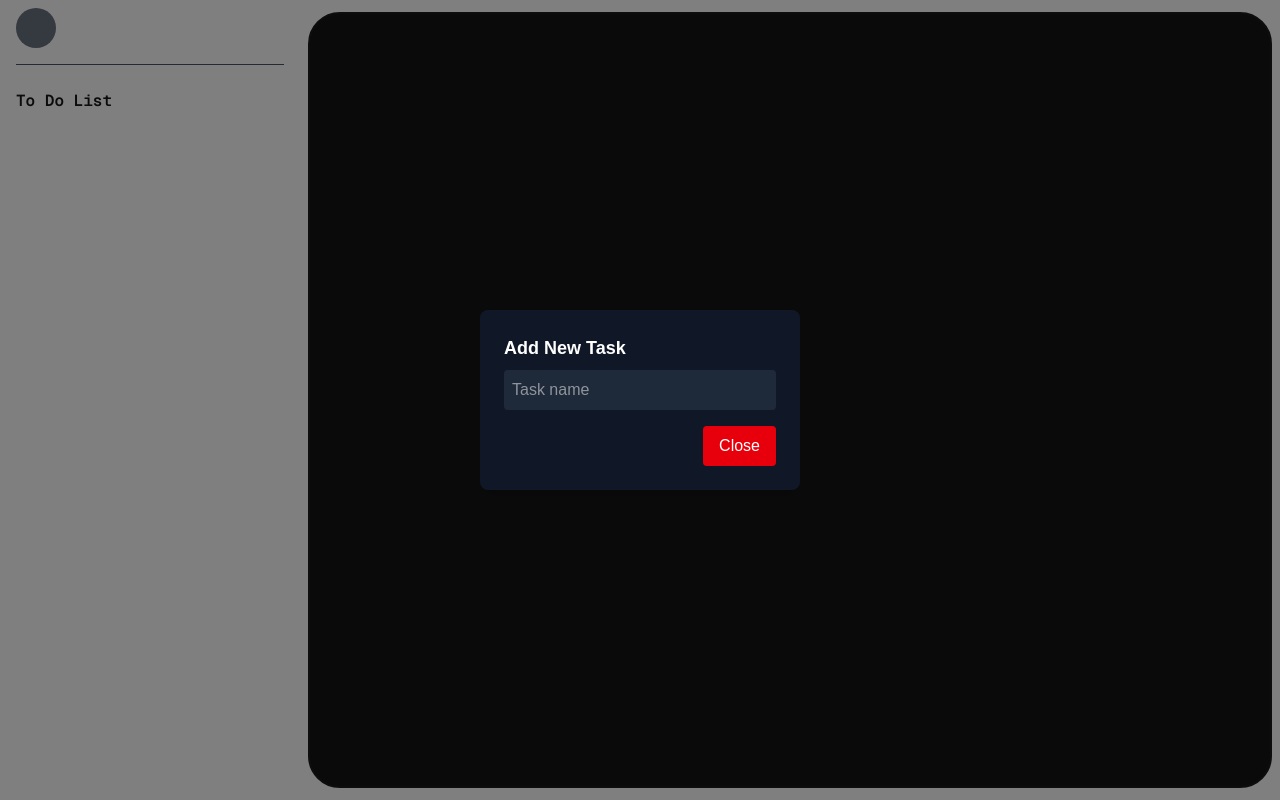
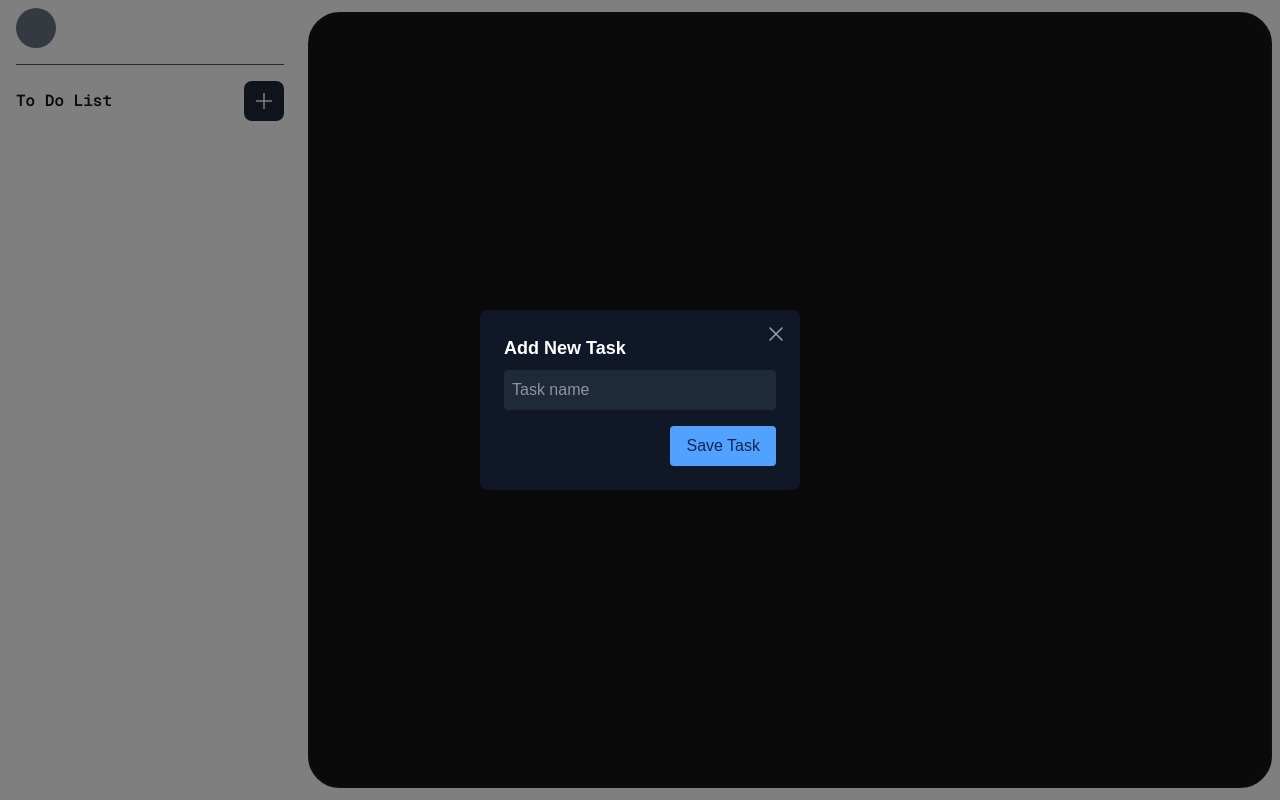
Before and after one commit to faturado/todo-list, a Next.js app: page / in a window 1280 px wide. Both pictures are taken after a click on the button 264 px from the left and 101 px from the top of the page. Built offline with nearby package versions, Linux system fonts and the light colour scheme.

Commit message:
Finalizing the pop-up card

```diff
--- a/app/globals.css
+++ b/app/globals.css
@@ -27,7 +27,7 @@
     @apply fixed inset-0 flex items-center justify-center bg-black/50;
   }
   .modal-card {
-    @apply bg-gray-900 p-6 rounded-lg shadow-lg w-80;
+    @apply bg-gray-900 p-6 rounded-lg shadow-lg w-80 relative;
   }
   .modal-title {
     @apply text-white text-lg font-semibold;
@@ -36,7 +36,16 @@
     @apply w-full mt-2 p-2 rounded bg-gray-800 text-white;
   }
   .modal-button {
-    @apply px-4 py-2 bg-red-600 text-white rounded hover:bg-red-500;
+    @apply px-4 py-2 bg-blue-400 text-blue-950 rounded hover:bg-blue-300;
+  }
+
+  /* Close Button */
+  .modal-close-btn {
+    @apply absolute top-2 right-2 text-gray-400 hover:text-white p-1 rounded-lg transition duration-200;
+  }
+
+  .modal-close-icon {
+    @apply w-6 h-6;
   }
 }
 
--- a/app/pan/left.jsx
+++ b/app/pan/left.jsx
@@ -1,9 +1,16 @@
 "use client";
-
 import React, { useState } from "react";
 
 const Left = () => {
   const [isOpen, setIsOpen] = useState(false);
+  const [task, setTask] = useState(""); // Store input value
+
+  const handleSave = () => {
+    if (task.trim() === "") return; // Prevent empty tasks
+    console.log("Task Saved:", task); // You can replace this with actual saving logic
+    setTask(""); // Clear input field
+    setIsOpen(false); // Close modal after saving
+  };
 
   return (
     <div className="flex flex-col items-center justify-center w-full px-4 py-2">
@@ -13,7 +20,7 @@ const Left = () => {
         {/* Add Button */}
         <button
           onClick={() => setIsOpen(true)}
-          className="flex items-center justify-center text-white w-10 h-10 rounded-lg hover:bg-gray-700 transition duration-200"
+          className="flex items-center justify-center text-white w-10 h-10 rounded-lg bg-gray-800 hover:bg-gray-700 transition duration-200"
         >
           <svg
             xmlns="http://www.w3.org/2000/svg"
@@ -36,15 +43,40 @@ const Left = () => {
       {isOpen && (
         <div className="modal-overlay">
           <div className="modal-card">
+            {/* Close Button (Top-Right) */}
+            <button
+              onClick={() => setIsOpen(false)}
+              className="modal-close-btn"
+            >
+              <svg
+                xmlns="http://www.w3.org/2000/svg"
+                fill="none"
+                viewBox="0 0 24 24"
+                strokeWidth={1.5}
+                stroke="currentColor"
+                className="modal-close-icon"
+              >
+                <path
+                  strokeLinecap="round"
+                  strokeLinejoin="round"
+                  d="M6 18 18 6M6 6l12 12"
+                />
+              </svg>
+            </button>
+
             <h2 className="modal-title">Add New Task</h2>
             <input
               type="text"
               placeholder="Task name"
+              value={task}
+              onChange={(e) => setTask(e.target.value)}
               className="modal-input"
             />
+
+            {/* Save Button (Lower-Right) */}
             <div className="flex justify-end mt-4">
-              <button onClick={() => setIsOpen(false)} className="modal-button">
-                Close
+              <button onClick={handleSave} className="modal-button">
+                Save Task
               </button>
             </div>
           </div>
```
